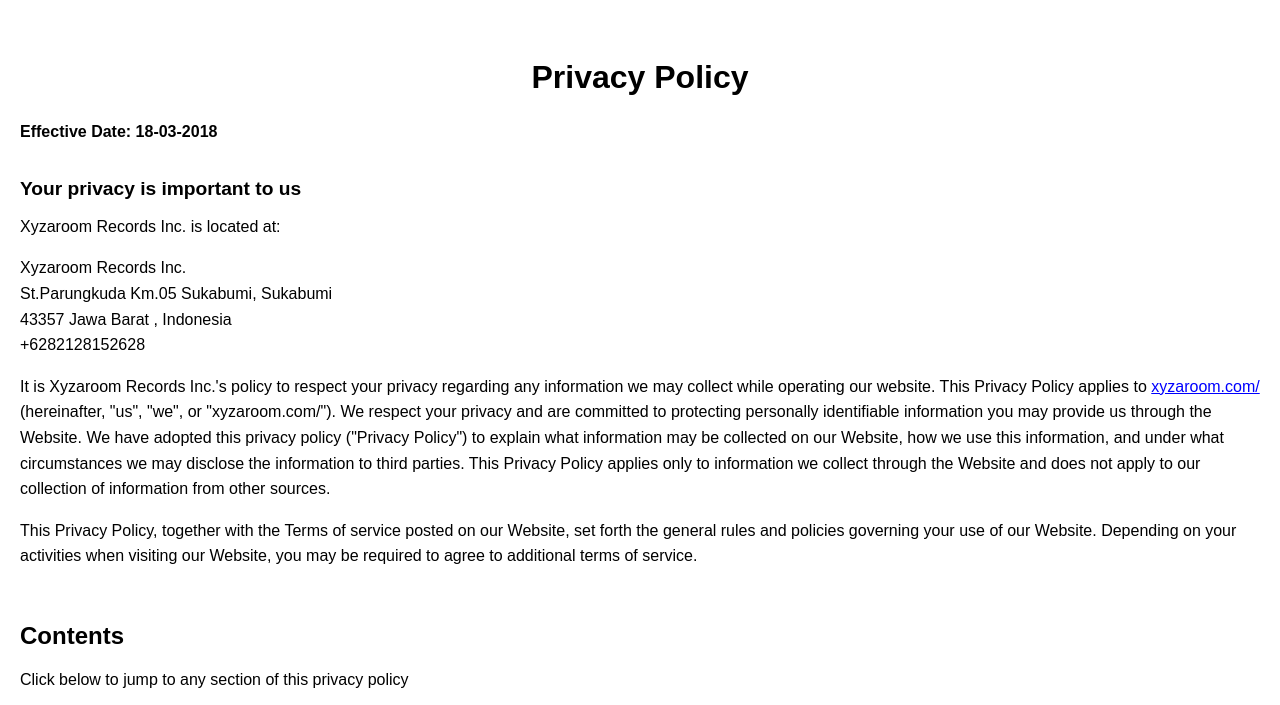
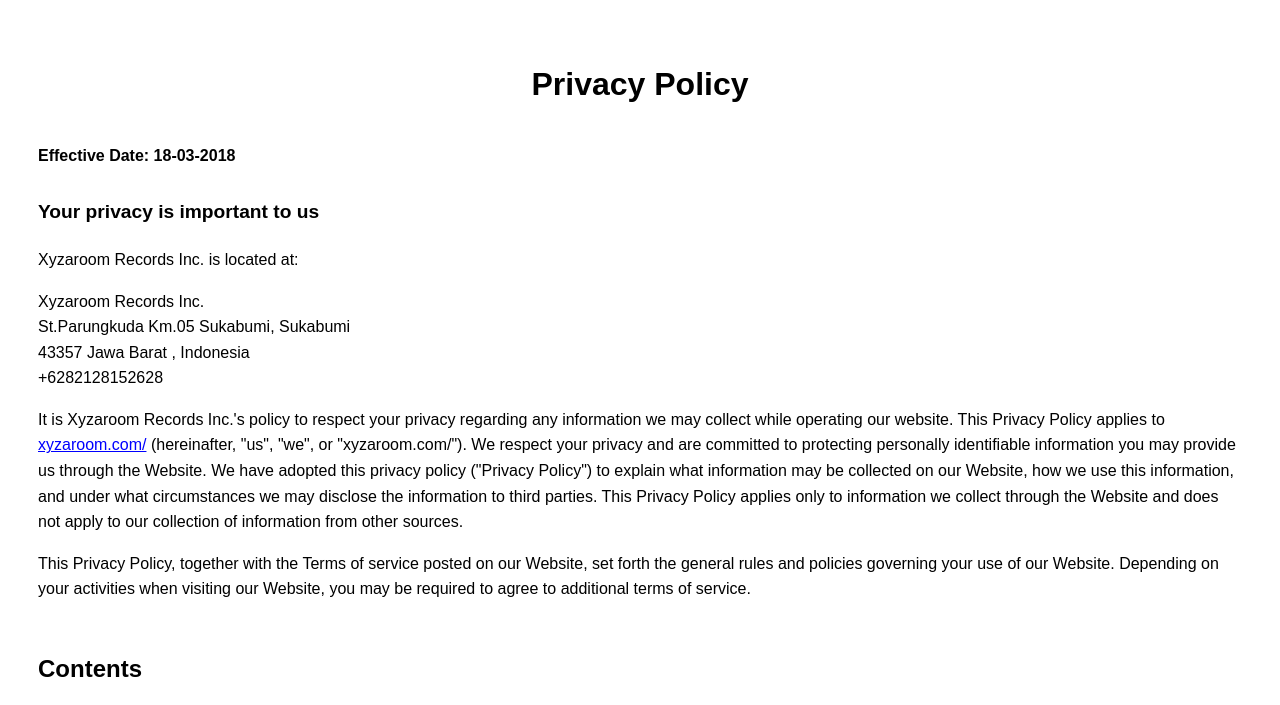
Before and after one commit to xyzaroom/privacy-policy, a plain HTML site: page index.html in a window 1280 px wide. Shown: the top 705 px of the page. Drawn offline with Linux system fonts and the light colour scheme.

Commit message:
index.html

```diff
--- a/index.html
+++ b/index.html
@@ -5,38 +5,28 @@
   <meta name="viewport" content="width=device-width, initial-scale=1.0" />
   <title>Privacy Policy</title>
   <style>
-    * {
-      margin: 0;
-      padding: 0;
-      box-sizing: border-box;
-    }
-
     body {
-      background-color: #ffffff; /* putih polos */
-      color: #000000; /* warna teks hitam */
+      background: #ffffff;
+      color: #000000;
       font-family: Arial, sans-serif;
-      padding: 20px;
+      padding: 30px;
       line-height: 1.6;
-    }
-
-    h1, h2, h3 {
-      margin-top: 1em;
-      margin-bottom: 0.5em;
     }
 
     h1 {
       text-align: center;
       font-size: 2em;
+      margin-bottom: 1em;
     }
 
     h2 {
+      margin-top: 2em;
       font-size: 1.5em;
-      margin-top: 2em;
     }
 
     h3 {
+      margin-top: 1.5em;
       font-size: 1.2em;
-      margin-top: 1.5em;
     }
 
     p {
@@ -60,7 +50,7 @@
   </style>
 </head>
 <body>
-  <h1 class="text-center">Privacy Policy</h1>
+  <h1>Privacy Policy</h1>
   <p><strong>Effective Date: 18-03-2018</strong></p>
   <h3>Your privacy is important to us</h3>
   <p>Xyzaroom Records Inc. is located at:</p>
```
